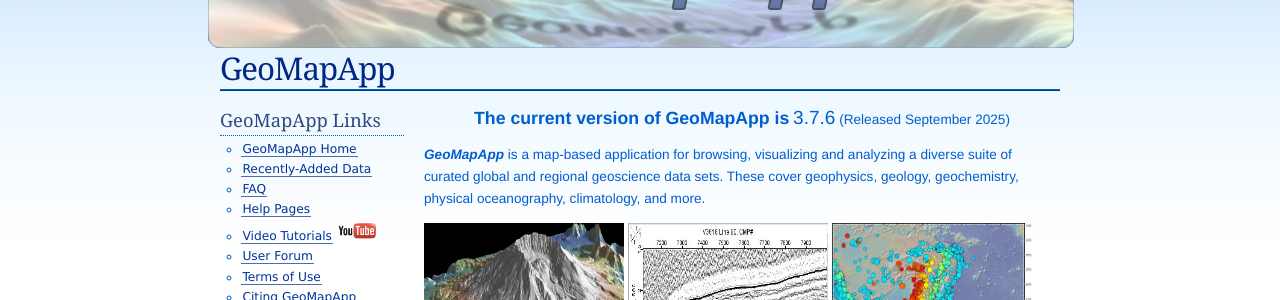
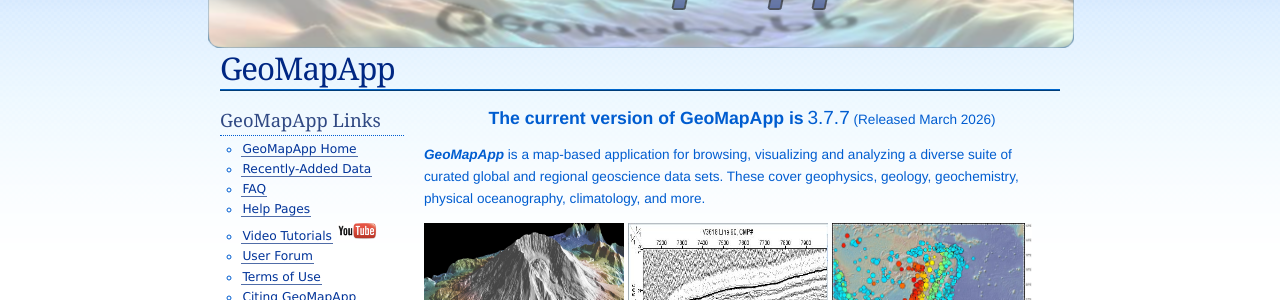
Before and after one commit to mgds/www.geomapapp.org, a Jekyll site: the page built from index.markdown, in a window 1280 px wide. Shown: the part 159-459 px from the top of the page. Built offline with Jekyll 4.4.1, drawn with Linux system fonts in a browser that asks for light colours.

Commit message:
Updated version number on home page

```diff
--- a/index.markdown
+++ b/index.markdown
@@ -9,8 +9,8 @@
 <div style="text-align:center;">
     <p>
         <span style="font-size:1.3em;font-weight:bold;">The current version of GeoMapApp is</span>
-        <span style="font-size:1.4em">3.7.6</span>
-        (Released September 2025)
+        <span style="font-size:1.4em">3.7.7</span>
+        (Released March 2026)
     </p>
 </div>
 
```
